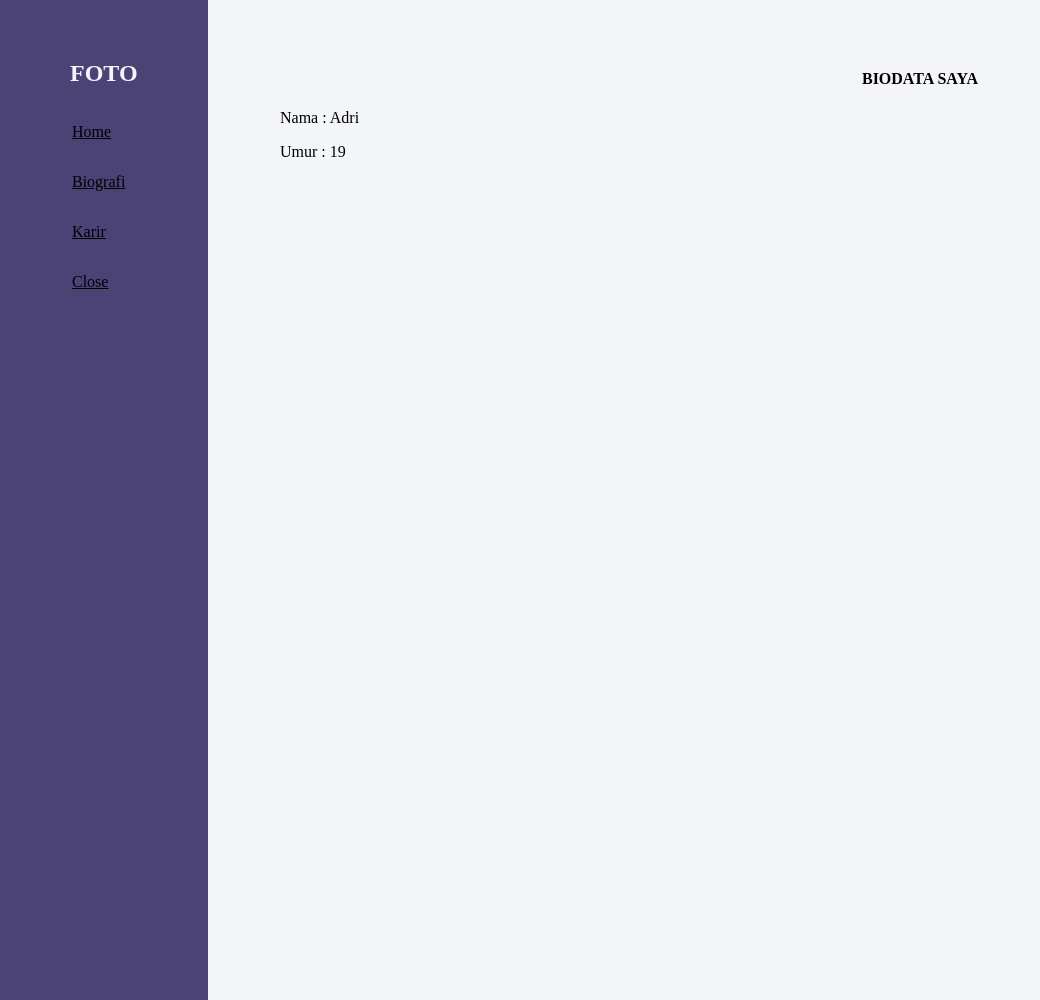
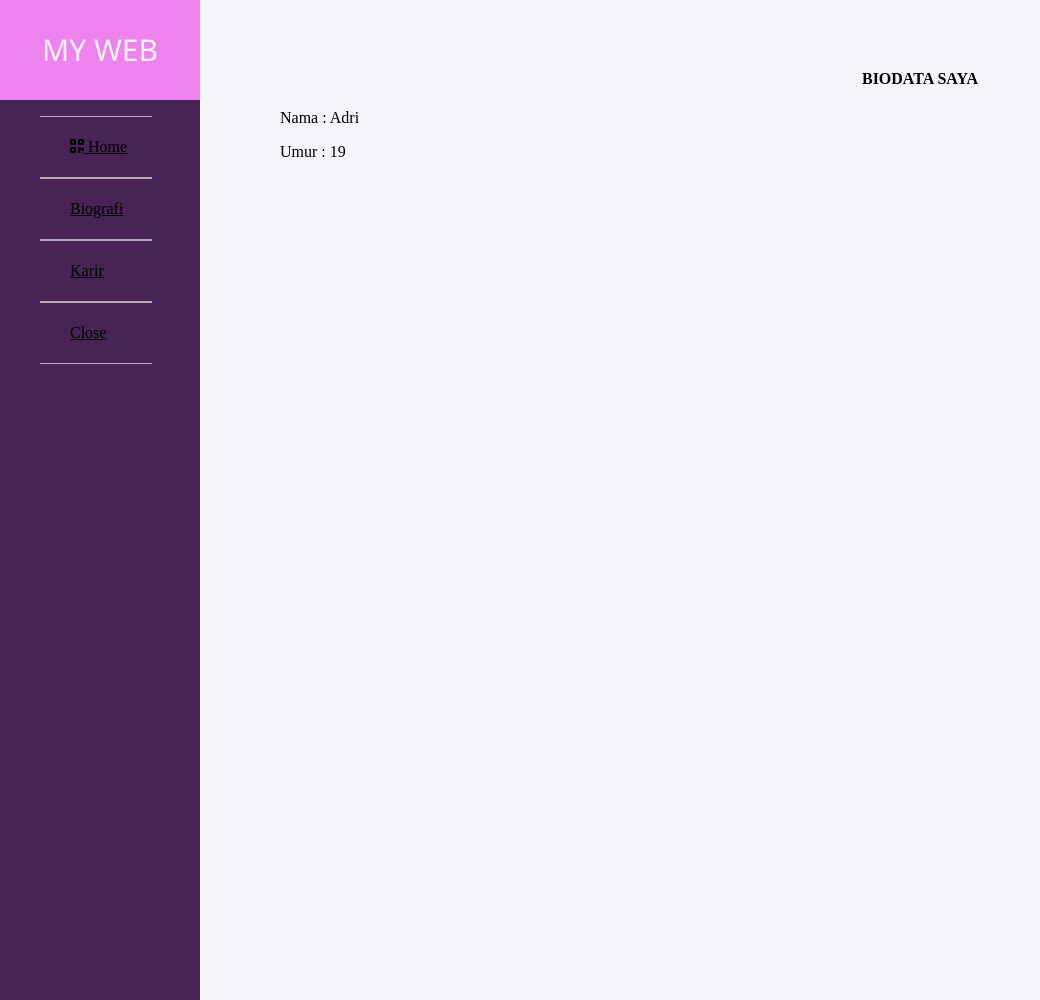
Before and after one commit to bernadustoro/platform, a PHP site: page /latihan2.html in a window 1280 px wide; the page is wider, and only the part inside the window is pictured. Shown: that part, without its empty margins (0-1040 px from the left). Run offline with PHP 8.4, Linux system fonts and the light colour scheme; some libraries are stand-ins or nearby versions.

Commit message:
revisi nav

```diff
--- a/latihan2/latihan2.css
+++ b/latihan2/latihan2.css
@@ -13,27 +13,41 @@ body {
 
 .side {
     flex: 1;
-    background-color: #4b4276;
-    padding: 70px;
+    background-color: #482356;
+    width: 200px;
     position: fixed;
     height: 100%;
 }
 
-.side h2 {
+.side header {
+    color: #f3f5f9;
     text-align: center;
-    color: #f3f5f9;
-    margin-top: -10px;
     text-transform: uppercase;
+    background: violet;
+    line-height: 100px;
+    font-size: 30px;
+    font-family: 'Segoe UI';
 }
 
-.wrap .side li a {
-    color: black;
+.side ul a {
+    color: #000;
+    height: 100%;
+    width: 70%;
+    display: block;
+    line-height: 60px;
+    padding-left: 30px;
+    box-sizing: border-box;
+    border-top: 1px solid rgba(255, 255, 255, .6);
+    border-bottom: 1px solid rgba(255, 255, 255, .6);
+    transition: .5s;
+}
+
+ul li:hover a {
+    padding-left: 60px;
 }
 
 .side ul {
     list-style-type: none;
-    padding-left: 2px;
-    line-height: 50px;
 }
 
 .bio {
--- a/latihan2/latihan2.html
+++ b/latihan2/latihan2.html
@@ -6,14 +6,16 @@
     <meta name="viewport" content="width=device-width, initial-scale=1.0">
     <title>Biodata</title>
     <link rel="stylesheet" href="latihan2.css">
+    <script src="https://kit.fontawesome.com/a076d05399.js" crossorigin="anonymous"></script>
 </head>
 
 <body>
+
     <div class="wrap">
         <div class="side">
-            <h2>Foto</h2>
+            <header>My WEB</header>
             <ul>
-                <li><a href="#Home"> Home</a></li>
+                <li><a href="#Home"><i class="fas fa-qrcode"></i> Home</a></li>
                 <li><a href="#Biografi">Biografi</a></li>
                 <li><a href="#Karir">Karir</a></li>
                 <li><a href="#Close"> Close</a></li>
```
